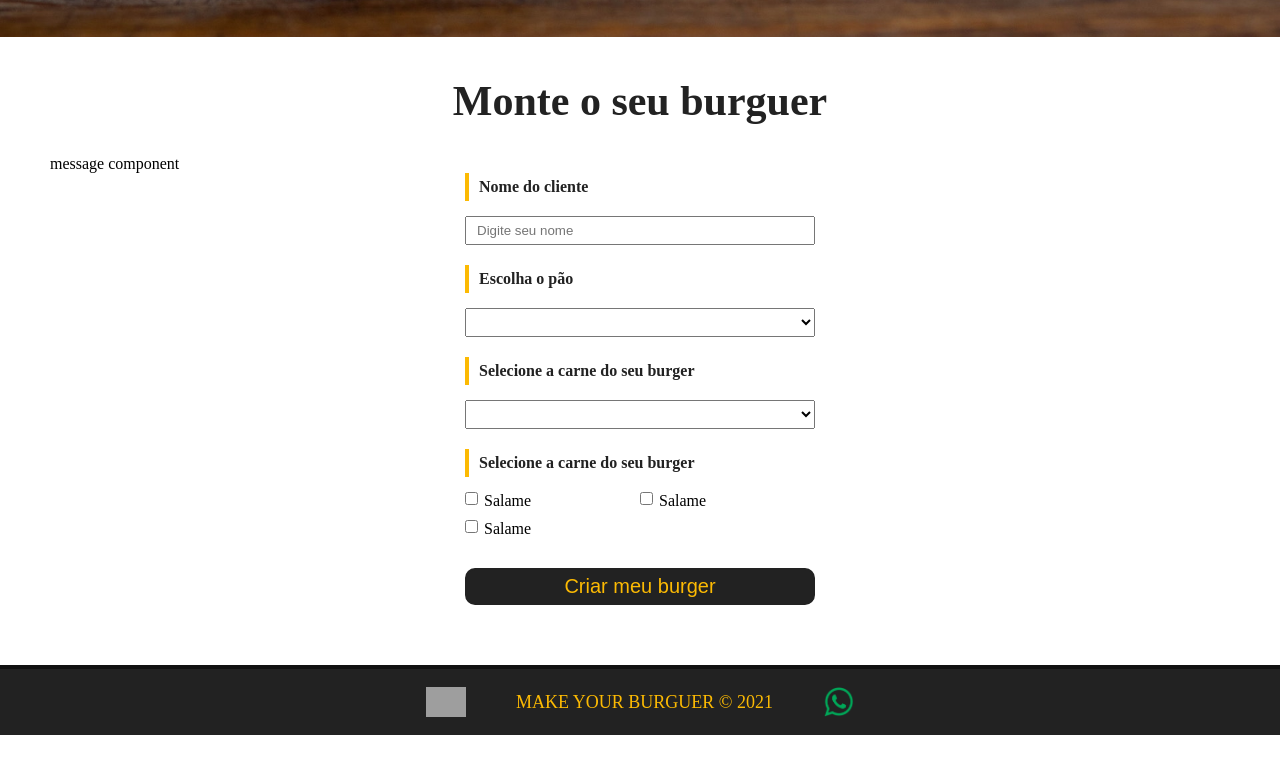
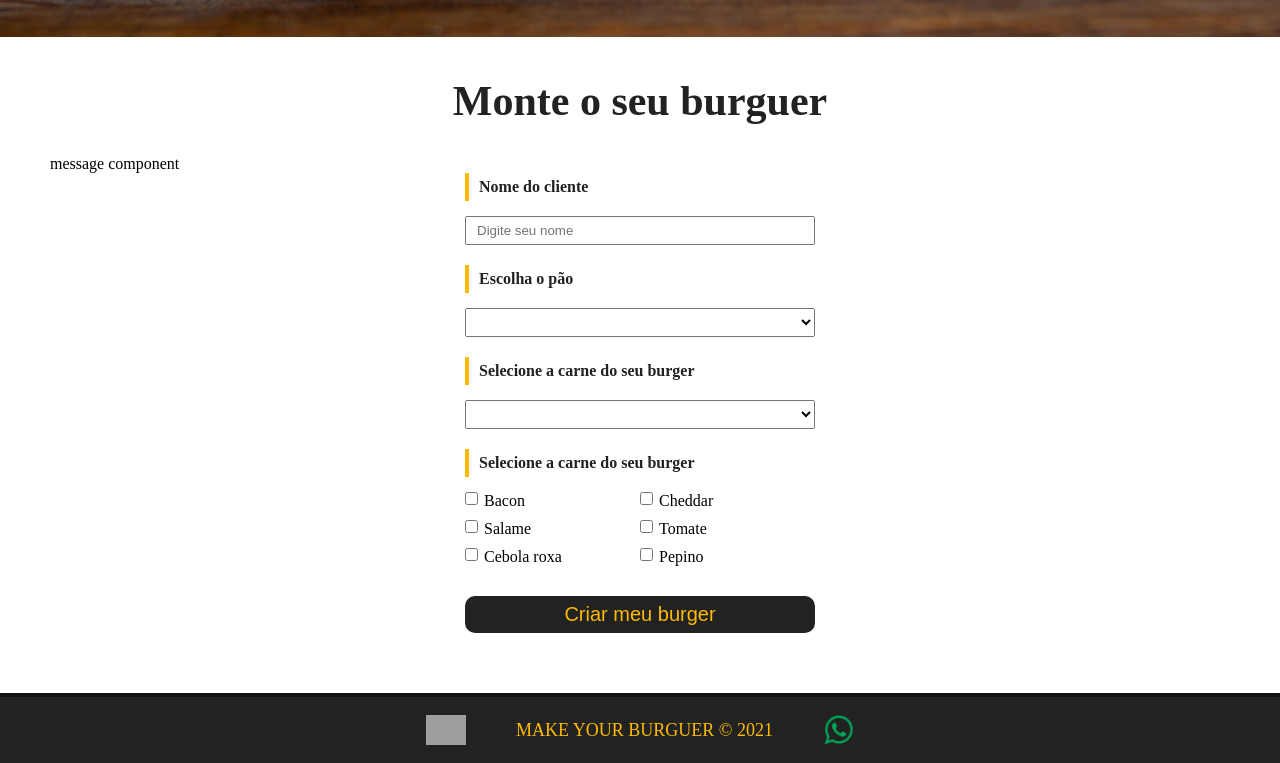
Before and after one commit to gabriel-ataidev/burguer-order-project, a Vue app: page / in a window 1280 px wide. Shown: the part 544-1307 px from the top of the page. Before the commit the page ends 1279 px from the top, so only its background shows below. Built offline with nearby package versions, Linux system fonts and the light colour scheme; data requests are answered from the project's data file; grey boxes are pictures that could not be loaded.

Commit message:
fetching form data from json

```diff
--- a/src/components/BurgerForm.vue
+++ b/src/components/BurgerForm.vue
@@ -17,50 +17,28 @@
         <div class="input-container">
           <label for="bread">Escolha o pão</label>
           <select name="bread" id="bread" v-model="bread">
-            <option value="">Selecione o seu pão</option>
-            <option value="integral">Integral</option>
+            <option v-for="bread in breads" :key="bread.id" :value="bread.tipo"> {{ bread.tipo }} </option>
           </select>
         </div>
         <div class="input-container">
           <label for="meat">Selecione a carne do seu burger</label>
           <select name="meat" id="meat" v-model="meat">
-            <option value="">Selecione a carne</option>
-            <option value="maminha">Maminha</option>
+            <option v-for="meat in meats" :key="meat.id" :value="meat.tipo"> {{ meat.tipo }} </option>
           </select>
         </div>
         <div class="input-container optional-container">
           <label id="optional-title" for="optional"
             >Selecione a carne do seu burger</label
           >
-          <div class="checkbox-container">
+          <div class="checkbox-container" v-for="optional in optionals" :key="optional.id">
             <input
               type="checkbox"
-              name="optional"
+              name="optionals"
               id="optional"
-              v-model="optional"
-              value="salame"
+              v-model="optionals"
+              :value="optional.tipo"
             />
-            <span>Salame</span>
-          </div>
-          <div class="checkbox-container">
-            <input
-              type="checkbox"
-              name="optional"
-              id="optional"
-              v-model="optional"
-              value="salame"
-            />
-            <span>Salame</span>
-          </div>
-          <div class="checkbox-container">
-            <input
-              type="checkbox"
-              name="optional"
-              id="optional"
-              v-model="optional"
-              value="salame"
-            />
-            <span>Salame</span>
+            <span> {{ optional.tipo }} </span>
           </div>
         </div>
         <div class="input-container">
@@ -74,6 +52,34 @@
 <script>
 export default {
   name: "BurgerForm",
+  data() {
+      return {
+          name: null,
+          bread: null,
+          meat: null,
+          optionalData: null,
+          breads: null,
+          meats: null,
+          optionals: [],
+          status: "Solicitado",
+          msg: null
+      }
+  },
+  methods: {
+      async getIngredients() {
+          const req = await fetch("http://localhost:3000/ingredientes");
+          const data = await req.json();
+
+            this.breads = data.paes;
+            this.meats = data.carnes;
+            this.optionals = data.opcionais;
+
+          console.log(data);
+      }
+  },
+  mounted() {
+      this.getIngredients();
+  }
 };
 </script>
 
```
